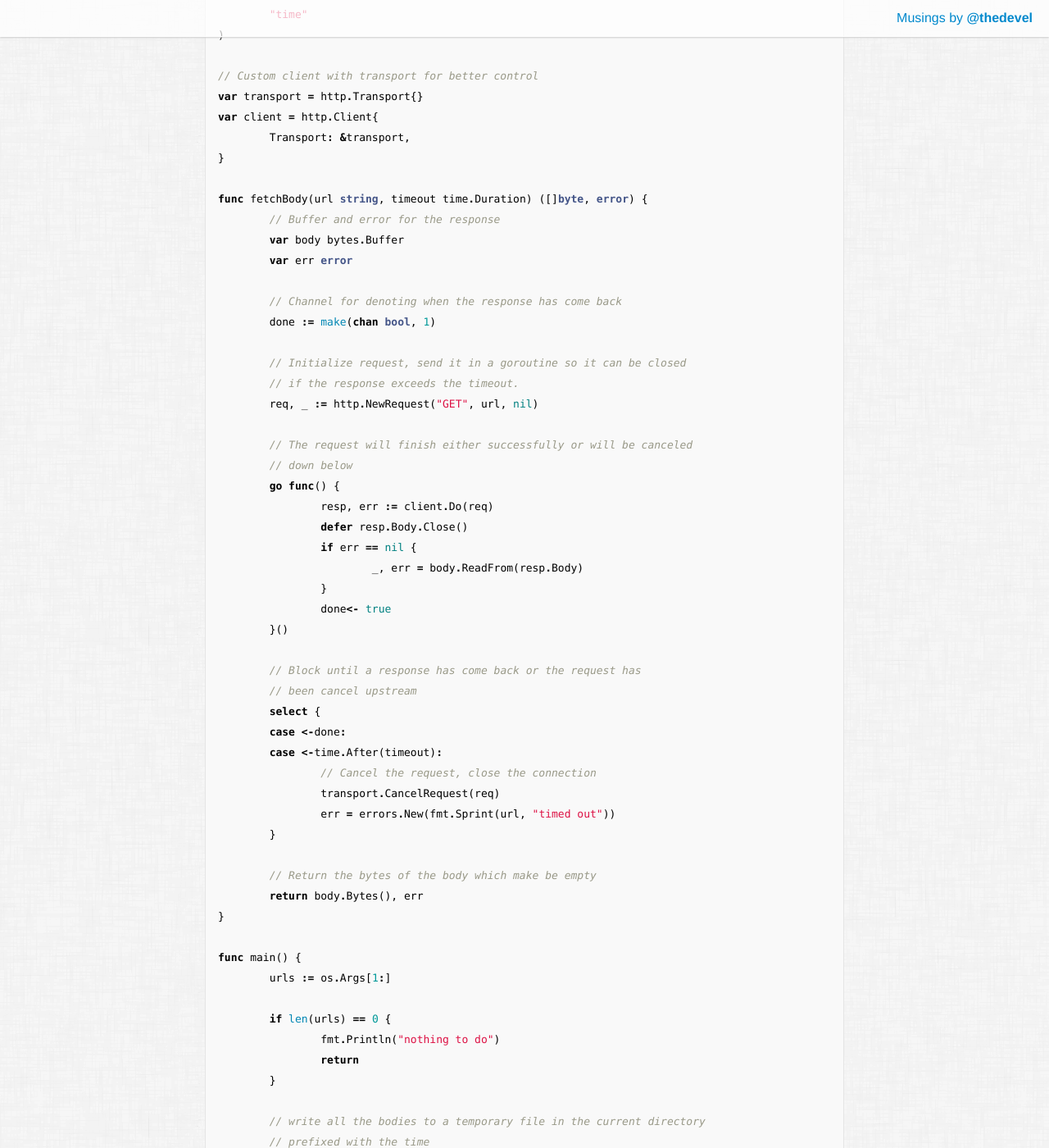
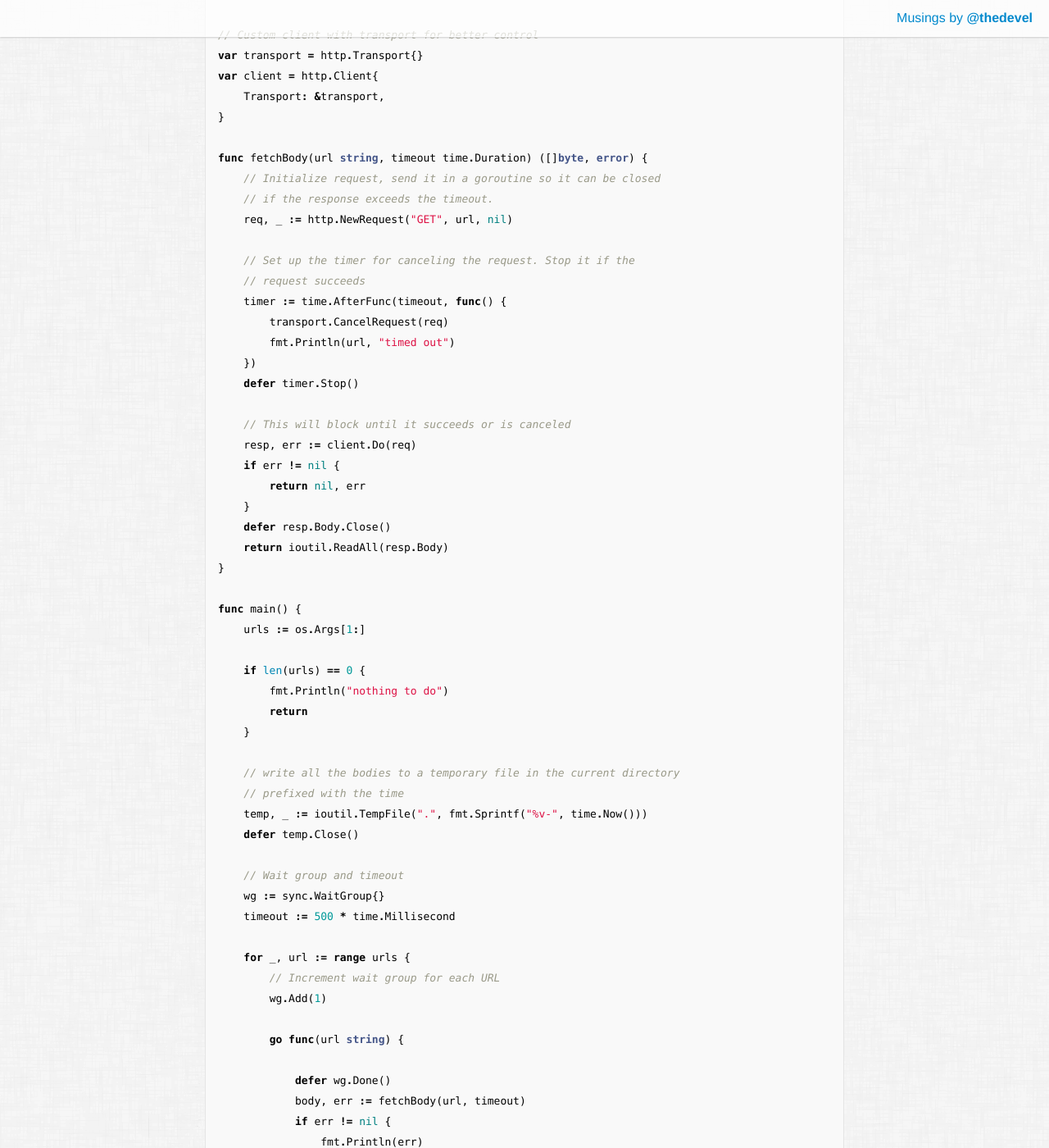
Before and after one commit to bruth/devel.io, a Jekyll site: the page built from _posts/2013-09-01-goroutines-channels-select.md, in a window 1280 px wide and 1400 px high, scrolled down 3429 px. Shown: the whole window at 82% size. Built offline with Jekyll 4.4.1, drawn with Linux system fonts in a browser that asks for light colours; some web fonts are replaced; Markdown is read by kramdown in place of the engine named in the settings; some of the changed text lies outside the part shown.

Commit message:
More simplification of go routines, channels and selects

````diff
--- a/_posts/2013-09-01-goroutines-channels-select.md
+++ b/_posts/2013-09-01-goroutines-channels-select.md
@@ -124,110 +124,82 @@ To be able to cancel the request, the request itself needs to be referenced. Als
 
 In addition, although I was looking for a idiomatic way to wait for a series of goroutines to finish using channels, I've replaced the polling loop with a `sync.WaitGroup`.
 
-Here is the full updated code:
+Here is the full updated code (thanks to [Bryan Mills](https://plus.google.com/102284724133933401859) for his review and help):
 
 ```go
 package main
 
 import (
-	"bytes"
-	"errors"
-	"fmt"
-	"io/ioutil"
-	"net/http"
-	"os"
-	"sync"
-	"time"
+    "fmt"
+    "io/ioutil"
+    "net/http"
+    "os"
+    "sync"
+    "time"
 )
 
 // Custom client with transport for better control
 var transport = http.Transport{}
 var client = http.Client{
-	Transport: &transport,
+    Transport: &transport,
 }
 
 func fetchBody(url string, timeout time.Duration) ([]byte, error) {
-	// Buffer and error for the response
-	var body bytes.Buffer
-	var err error
+    // Initialize request, send it in a goroutine so it can be closed
+    // if the response exceeds the timeout.
+    req, _ := http.NewRequest("GET", url, nil)
 
-	// Channel for denoting when the response has come back
-	done := make(chan bool, 1)
+    // Set up the timer for canceling the request. Stop it if the
+    // request succeeds
+    timer := time.AfterFunc(timeout, func() {
+        transport.CancelRequest(req)
+        fmt.Println(url, "timed out")
+    })
+    defer timer.Stop()
 
-	// Initialize request, send it in a goroutine so it can be closed
-	// if the response exceeds the timeout.
-	req, _ := http.NewRequest("GET", url, nil)
-
-	// The request will finish either successfully or will be canceled
-	// down below
-	go func() {
-		resp, err := client.Do(req)
-		defer resp.Body.Close()
-		if err == nil {
-			_, err = body.ReadFrom(resp.Body)
-		}
-		done<- true
-	}()
-
-	// Block until a response has come back or the request has
-	// been cancel upstream
-	select {
-	case <-done:
-	case <-time.After(timeout):
-		// Cancel the request, close the connection
-		transport.CancelRequest(req)
-		err = errors.New(fmt.Sprint(url, "timed out"))
-	}
-
-	// Return the bytes of the body which make be empty
-	return body.Bytes(), err
+    // This will block until it succeeds or is canceled
+    resp, err := client.Do(req)
+    if err != nil {
+        return nil, err
+    }
+    defer resp.Body.Close()
+    return ioutil.ReadAll(resp.Body)
 }
 
 func main() {
-	urls := os.Args[1:]
+    urls := os.Args[1:]
 
-	if len(urls) == 0 {
-		fmt.Println("nothing to do")
-		return
-	}
+    if len(urls) == 0 {
+        fmt.Println("nothing to do")
+        return
+    }
 
-	// write all the bodies to a temporary file in the current directory
-	// prefixed with the time
-	temp, _ := ioutil.TempFile(".", fmt.Sprintf("%v-", time.Now()))
-	defer temp.Close()
+    // write all the bodies to a temporary file in the current directory
+    // prefixed with the time
+    temp, _ := ioutil.TempFile(".", fmt.Sprintf("%v-", time.Now()))
+    defer temp.Close()
 
-	// Wait group and timeout
-	wg := sync.WaitGroup{}
-	timeout := 500 * time.Millisecond
+    // Wait group and timeout
+    wg := sync.WaitGroup{}
+    timeout := 500 * time.Millisecond
 
-	for _, url := range urls {
-		// Increment wait group for each URL
-		wg.Add(1)
+    for _, url := range urls {
+        // Increment wait group for each URL
+        wg.Add(1)
 
-		// Pass the URL into closure so the URL is scoped correctly for the inner
-		// goroutine.
-		go func(url string) {
-			done := make(chan bool, 1)
+        go func(url string) {
 
-			go func() {
-				// Wait
-				body, err := fetchBody(url, timeout)
-				if err != nil {
-					fmt.Println(err)
-				} else {
-					temp.Write(body)
-				}
-				done<- true
-			}()
-			// Block until received, either successfully or via the timeout
-			<-done
+            defer wg.Done()
+            body, err := fetchBody(url, timeout)
+            if err != nil {
+                fmt.Println(err)
+            } else {
+                temp.Write(body)
+            }
+        }(url)
+    }
 
-			// Mark one of the waiters as done
-			wg.Done()
-		}(url)
-	}
-
-	// Block until everyone is done
-	wg.Wait()
+    // Block until everyone is done
+    wg.Wait()
 }
 ```
````
